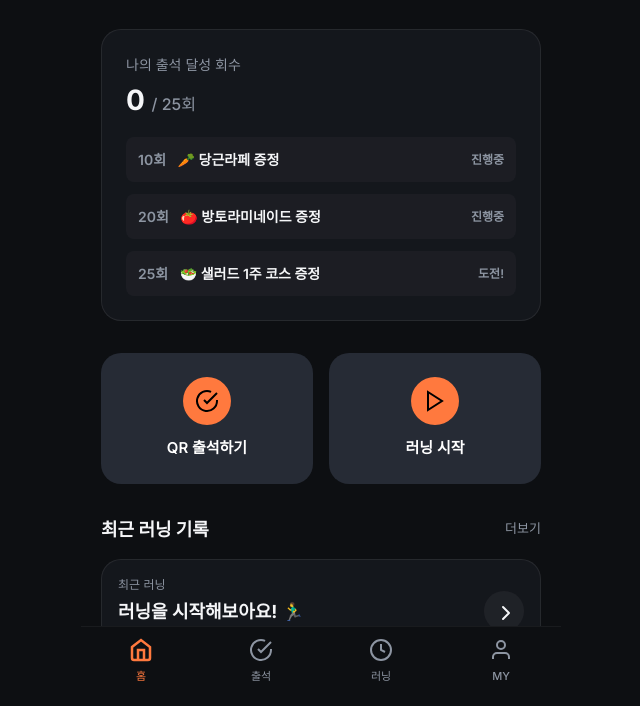
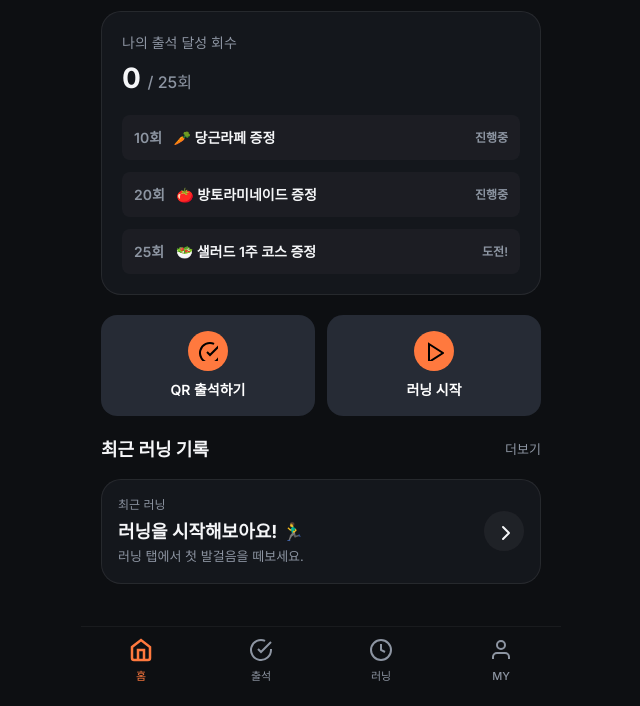
Before and after one commit to choijun9716/running-crew, a plain HTML site: page dashboard.html in a window 1280 px wide. Shown: the part 94-800 px from the top of the page, without its empty margins (319-959 px from the left). Drawn offline with Linux system fonts and the light colour scheme.

Commit message:
Optimize dashboard layout for better visibility of running records

```diff
--- a/dashboard.html
+++ b/dashboard.html
@@ -10,8 +10,8 @@
 
 <body>
   <div class="app-container">
-    <main class="content-area animate-fade-in" style="padding: 30px 20px;">
-      <header style="display: flex; justify-content: space-between; align-items: flex-start; margin-bottom: 32px;">
+    <main class="content-area animate-fade-in" style="padding: 24px 20px;">
+      <header style="display: flex; justify-content: space-between; align-items: flex-start; margin-bottom: 20px;">
         <div>
           <h1 id="dashboard-name" style="font-size: 24px; font-weight: 700; margin-bottom: 4px;">반가워요, 러너님! 👋</h1>
           <p style="color: var(--text-muted); font-size: 14px;">오늘도 힘차게 달려볼까요?</p>
@@ -29,7 +29,7 @@
       </header>
 
       <!-- Multi-tier Reward Progress (Simplified) -->
-      <section class="glass-panel" style="padding: 24px; margin-bottom: 32px;">
+      <section class="glass-panel" style="padding: 20px; margin-bottom: 20px;">
         <div style="display: flex; justify-content: space-between; align-items: flex-end; margin-bottom: 16px;">
           <div>
             <div style="font-size: 14px; color: var(--text-muted); margin-bottom: 4px;">나의 출석 달성 회수</div>
@@ -57,28 +57,28 @@
       </section>
 
       <!-- Quick Menu -->
-      <section style="display: grid; grid-template-columns: 1fr 1fr; gap: 16px; margin-bottom: 32px;">
+      <section style="display: grid; grid-template-columns: 1fr 1fr; gap: 12px; margin-bottom: 20px;">
         <a href="attendance.html"
-          style="display: flex; flex-direction: column; justify-content: center; align-items: center; padding: 24px 16px; background-color: var(--surface-light); border-radius: 20px; text-decoration: none;">
+          style="display: flex; flex-direction: column; justify-content: center; align-items: center; padding: 16px 12px; background-color: var(--surface-light); border-radius: 16px; text-decoration: none;">
           <div
-            style="width: 48px; height: 48px; border-radius: 50%; background-color: var(--primary); display: flex; justify-content: center; align-items: center; margin-bottom: 12px; color: #000;">
-            <svg width="24" height="24" fill="none" stroke="currentColor" stroke-width="2">
+            style="width: 40px; height: 40px; border-radius: 50%; background-color: var(--primary); display: flex; justify-content: center; align-items: center; margin-bottom: 8px; color: #000;">
+            <svg width="20" height="20" fill="none" stroke="currentColor" stroke-width="2">
               <path d="M22 11.08V12a10 10 0 1 1-5.93-9.14"></path>
               <polyline points="22 4 12 14.01 9 11.01"></polyline>
             </svg>
           </div>
-          <div style="font-size: 15px; font-weight: 600; color: #fff;">QR 출석하기</div>
+          <div style="font-size: 14px; font-weight: 600; color: #fff;">QR 출석하기</div>
         </a>
 
         <a href="run.html"
-          style="display: flex; flex-direction: column; justify-content: center; align-items: center; padding: 24px 16px; background-color: var(--surface-light); border-radius: 20px; text-decoration: none;">
+          style="display: flex; flex-direction: column; justify-content: center; align-items: center; padding: 16px 12px; background-color: var(--surface-light); border-radius: 16px; text-decoration: none;">
           <div
-            style="width: 48px; height: 48px; border-radius: 50%; background-color: var(--primary); display: flex; justify-content: center; align-items: center; margin-bottom: 12px; color: #000;">
-            <svg width="24" height="24" fill="none" stroke="currentColor" stroke-width="2">
+            style="width: 40px; height: 40px; border-radius: 50%; background-color: var(--primary); display: flex; justify-content: center; align-items: center; margin-bottom: 8px; color: #000;">
+            <svg width="20" height="20" fill="none" stroke="currentColor" stroke-width="2">
               <polygon points="5 3 19 12 5 21 5 3"></polygon>
             </svg>
           </div>
-          <div style="font-size: 15px; font-weight: 600; color: #fff;">러닝 시작</div>
+          <div style="font-size: 14px; font-weight: 600; color: #fff;">러닝 시작</div>
         </a>
       </section>
 
```
